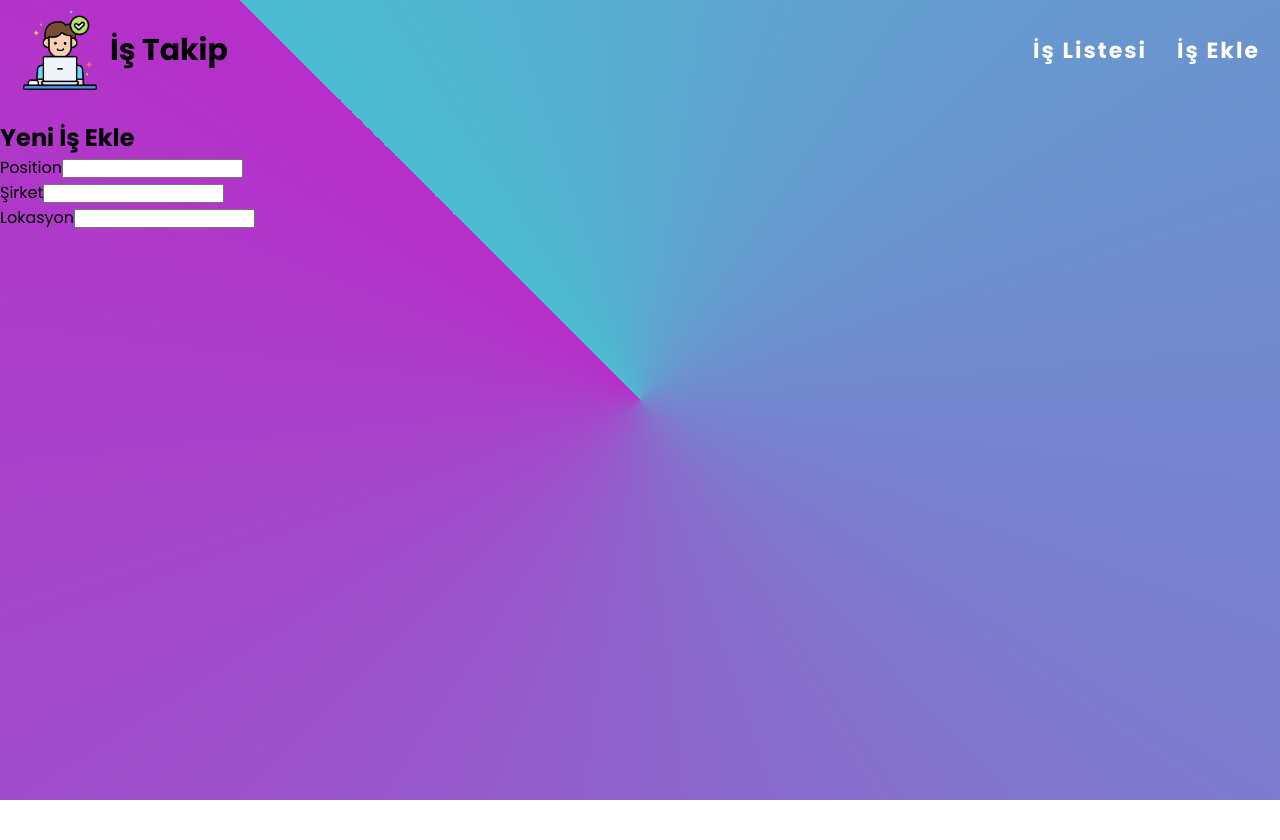
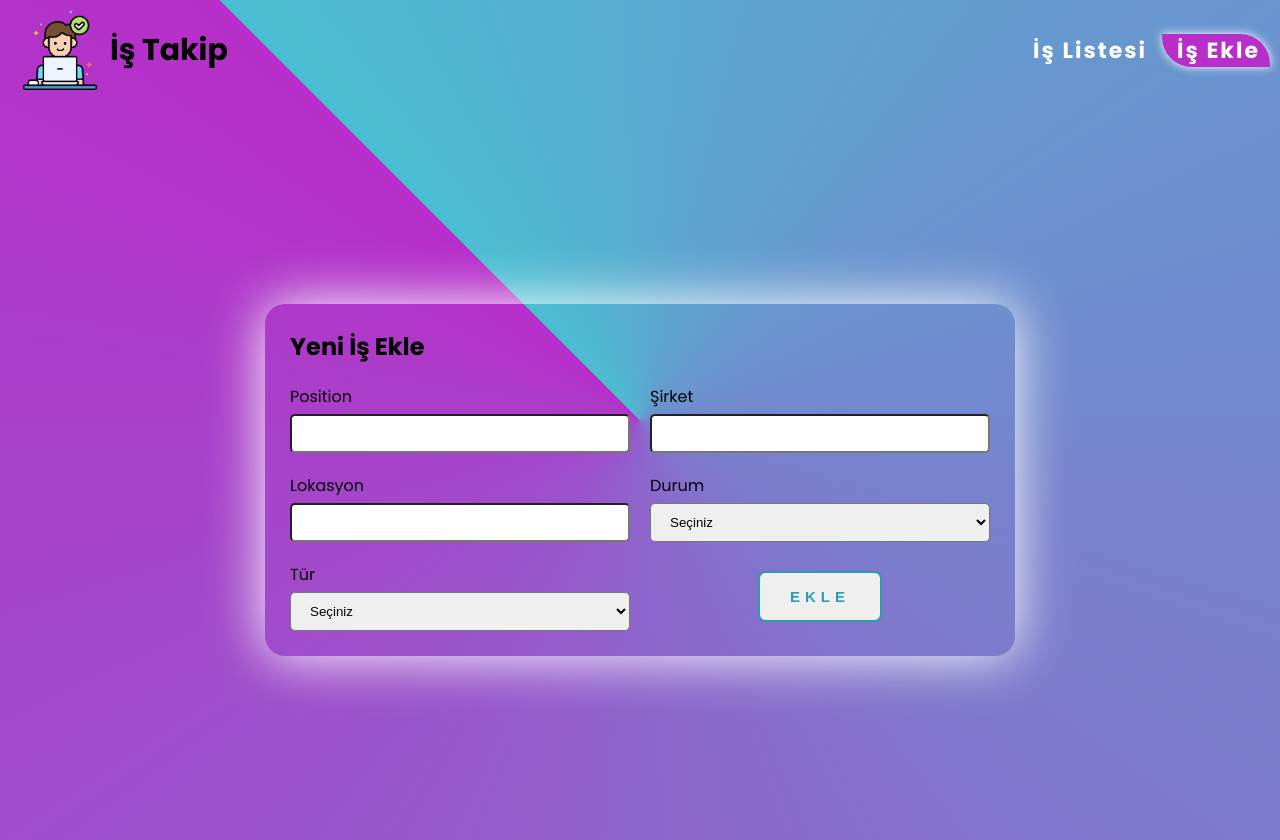
Before and after one commit to btabur/toolkit-jop-app, a React (Vite) app: page /add-jop in a window 1280 px wide. Before the commit the page ends 800 px from the top, so only its background shows below. Built offline with nearby package versions, Linux system fonts and the light colour scheme.

Commit message:
edited add-jop page

```diff
--- a/src/_side.scss
+++ b/src/_side.scss
@@ -126,3 +126,45 @@
   .button:active {
     border: 1px solid #006cd0;
   }
+
+
+  //add button
+
+  .button-add {
+    padding: 1em 2em;
+    border: none;
+    border-radius: 5px;
+    font-weight: bold;
+    letter-spacing: 5px;
+    text-transform: uppercase;
+    color: #2c9caf;
+    transition: all 1000ms;
+    font-size: 15px;
+    position: relative;
+    overflow: hidden;
+    outline: 2px solid #2c9caf;
+  }
+
+  .button-add:hover {
+    color: #ffffff;
+    transform: scale(1.1);
+    outline: 2px solid #70bdca;
+    box-shadow: 4px 5px 17px -4px #268391;
+  }
+
+  .button-add::before {
+    content: "";
+    position: absolute;
+    left: -50px;
+    top: 0;
+    width: 0;
+    height: 100%;
+    background-color: #2c9caf;
+    transform: skewX(45deg);
+    z-index: -1;
+    transition: width 1000ms;
+  }
+
+  .button-add:hover::before {
+    width: 250%;
+  }
--- a/src/components/Header.jsx
+++ b/src/components/Header.jsx
@@ -10,7 +10,7 @@ const Header = () => {
     </div>
     <nav>
         <NavLink to={'/'}> İş Listesi</NavLink>
-        <NavLink to={'/add-post'}> İş Ekle</NavLink>
+        <NavLink to={'/add-jop'}> İş Ekle</NavLink>
     </nav>
 
 </header>
--- /dev/null
+++ b/src/constants/constant.js
@@ -0,0 +1,5 @@
+export const statusOptions = ["Mülakat", "Devam Ediyor", "Reddedildi"];
+
+export const typeOptions = ["Tam Zamanlı", "Yarı Zamanlı", "Uzaktan","Staj"];
+
+export const sortOptions = ["a-z", "z-a", "En Yeni","En Eski"];
--- a/src/pages/AddJop.jsx
+++ b/src/pages/AddJop.jsx
@@ -1,12 +1,19 @@
 import React from 'react'
+import { statusOptions, typeOptions } from '../constants/constant'
+
 
 const AddJop = () => {
 
-  const handleSubmit = () => {
+  const handleSubmit = (event) => {
+      event.preventDefault();
 
+      //form sınıfından örnek alma
+     const form = new FormData(event.target)
+     const newjop= Object.fromEntries(form.entries());
   }
   return (
-    <section>
+   <div className='add-page'>
+     <section className='add-sec'>
       <h2>Yeni İş Ekle</h2>
 
       <form onSubmit={handleSubmit}>
@@ -22,9 +29,27 @@ const AddJop = () => {
           <label htmlFor="">Lokasyon</label>
           <input type="text" name='location' required/>
         </div>
+        <div>
+          <label >Durum</label>
+          <select name="status">
+          <option selected disabled>Seçiniz</option>
+            {statusOptions.map((item)=> <option key={item}>{item}</option>)}
+          </select>
+        </div>
+        <div>
+          <label>Tür</label>
+          <select name="type">
+            <option selected disabled>Seçiniz</option>
+            {typeOptions.map((item)=> <option key={item}>{item}</option>)}
+          </select>
+        </div>
+        <div>
+          <button className='button-add'>Ekle</button>
+        </div>
       </form>
 
     </section>
+   </div>
   )
 }
 
--- a/src/style.scss
+++ b/src/style.scss
@@ -140,3 +140,47 @@ header {
         }
     }
 }
+
+
+//ekleme sayfası
+
+.add-page {
+min-height: 90vh;
+display: grid;
+place-items: center;
+
+}
+.add-sec {
+    width: 70%;
+    max-width: 700px;
+    box-shadow: 0 0 55px white;
+    border-radius: 20px;
+    padding: 25px;
+
+    form {
+        margin-top: 20px;
+        display: grid;
+        grid-template-columns: repeat(auto-fit, minmax(250px ,1fr));
+        gap: 20px;
+
+
+
+    }
+    div {
+        display: flex;
+        flex-direction: column;}
+
+    div select,
+    div input {
+        padding: 10px 15px;
+        margin-top: 5px;
+        border-radius: 5px;
+    }
+    div:last-child {
+        display: flex;
+        align-items: center;
+        justify-content: center;
+    }
+
+
+}
```
